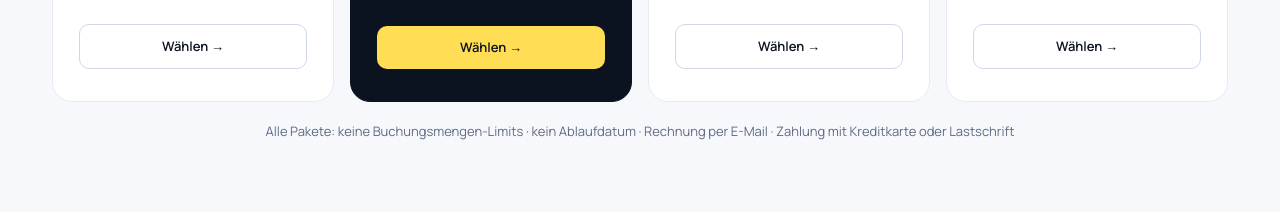
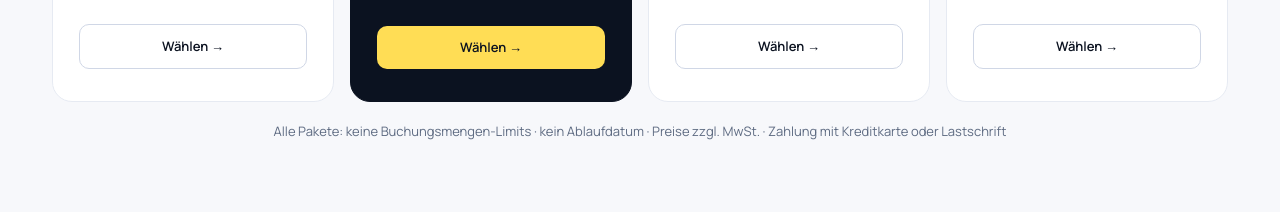
Before and after one commit to Jebedajar/wertstapel, a Next.js app: page / in a window 1280 px wide. Shown: the part 4280-4492 px from the top of the page. Built offline with nearby package versions, Linux system fonts and the light colour scheme; no server answers.

Commit message:
Remove MwSt note from modal, add to pricing section on homepage

```diff
--- a/app/page.tsx
+++ b/app/page.tsx
@@ -297,7 +297,7 @@ export default function Home() {
             ))}
           </div>
           <div style={{ marginTop: 20, textAlign: 'center', fontSize: 13, color: 'var(--mu)' }}>
-            Alle Pakete: keine Buchungsmengen-Limits · kein Ablaufdatum · Rechnung per E-Mail · Zahlung mit Kreditkarte oder Lastschrift
+            Alle Pakete: keine Buchungsmengen-Limits · kein Ablaufdatum · Preise zzgl. MwSt. · Zahlung mit Kreditkarte oder Lastschrift
           </div>
         </div>
       </section>
--- a/components/ConfigModal.tsx
+++ b/components/ConfigModal.tsx
@@ -176,7 +176,6 @@ export default function ConfigModal({ file, onClose }: Props) {
                 <div style={{ fontFamily: 'var(--font-mono),ui-monospace,monospace', fontSize: 15, fontWeight: 600, color: 'var(--ink)', flexShrink: 0 }}>{p.price} €</div>
               </div>
             ))}
-            <p style={{ fontSize: 12, color: 'var(--fa)', marginTop: 6 }}>· Preise zzgl. MwSt.</p>
           </div>
 
           {/* Email */}
```
